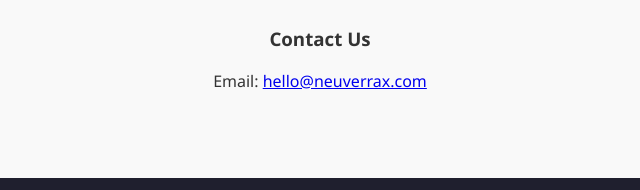
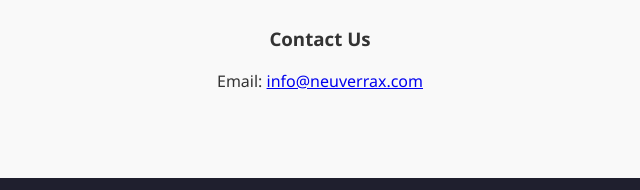
Before and after one commit to neuverrax/neuverrax.github.io, a plain HTML site: page index.html in a window 1280 px wide. Shown: the part 1203-1393 px from the top of the page, 320-960 px from the left. Drawn offline with Linux system fonts and the light colour scheme.

Commit message:
Update index.html

```diff
--- a/index.html
+++ b/index.html
@@ -44,7 +44,7 @@
   <section id="contact" class="contact">
     <div class="container">
       <h3>Contact Us</h3>
-      <p>Email: <a href="mailto:hello@neuverrax.com">hello@neuverrax.com</a></p>
+      <p>Email: <a href="mailto:info@neuverrax.com">info@neuverrax.com</a></p>
     </div>
   </section>
 
```
